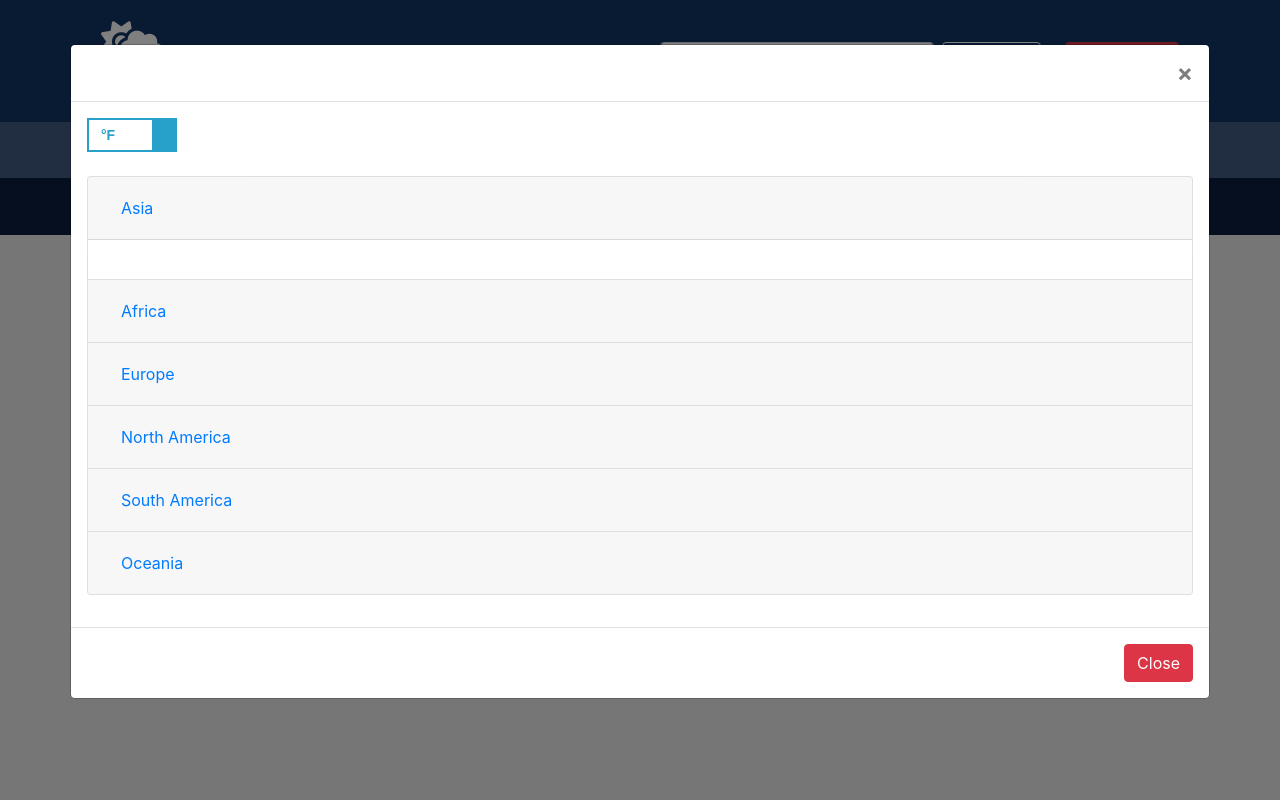
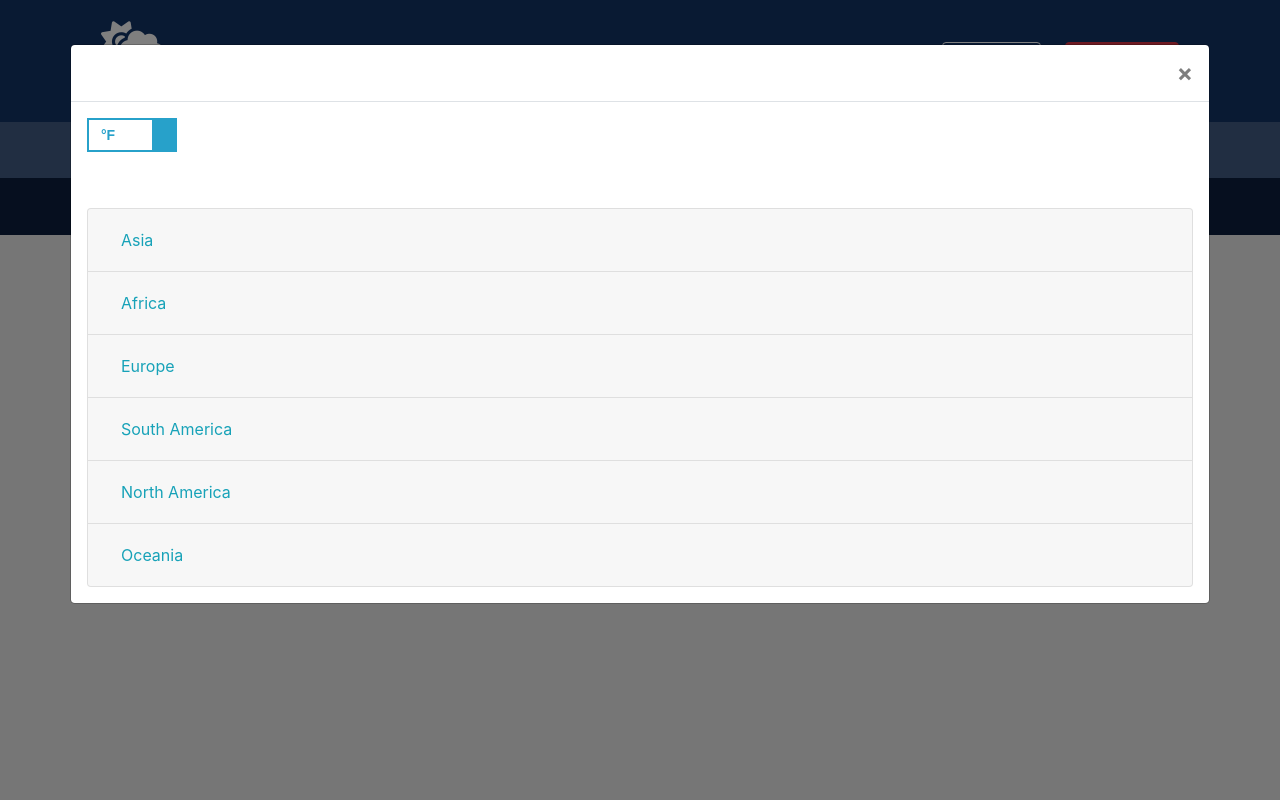
Before and after one commit to sbichpuriya11/Rainfall-Analysis, a PHP site: page / in a window 1280 px wide, after a click that opens the changed part. Run offline with PHP 8.4, Linux system fonts and the light colour scheme; data that the repository does not hold is empty; some libraries are stand-ins or nearby versions.

Commit message:
Add files via upload

```diff
--- a/Inherited/index.php
+++ b/Inherited/index.php
@@ -1,24 +1,16 @@
 <?php
-$db['db_host']="localhost";
-$db['db_user']="root";
-$db['db_pass']="";
-$db['db_name']="countries";
-foreach($db as $key => $value){
-define(strtoupper($key), $value);
-}
-$connection = mysqli_connect(DB_HOST,DB_USER,DB_PASS,DB_NAME);
+
+include 'includes/db.php';
 ?>
 <!DOCTYPE html>
 <html lang="en">
-
   <head>
     <meta charset="UTF-8">
     <meta name="viewport" content="width=device-width, initial-scale=1.0">
     <title>Project</title>
     <link rel="shortcut icon" href="raining.png" type="image/x-icon">
     <link rel="stylesheet" href="css/style.css">
-
-
+    <script src="js/main.js"></script>
     <!--Bootstrap-->
     <link href="https://stackpath.bootstrapcdn.com/bootstrap/4.4.1/css/bootstrap.min.css" rel="stylesheet">
     <script src="https://code.jquery.com/jquery-3.4.1.slim.min.js"></script>
@@ -28,13 +20,10 @@ $connection = mysqli_connect(DB_HOST,DB_USER,DB_PASS,DB_NAME);
     <link href="https://fonts.googleapis.com/css?family=Montserrat&display=swap" rel="stylesheet">
     <!--Fontawesome-->
     <script src="https://kit.fontawesome.com/ac8add5dc3.js" crossorigin="anonymous"></script>
-
     <!--Custom Bootstrap for celcius and farhenote toggling-->
 
 
-
   </head>
-
   <body class="bg">
     <div class="container-fluid background">
       <div class="container">
@@ -47,7 +36,6 @@ $connection = mysqli_connect(DB_HOST,DB_USER,DB_PASS,DB_NAME);
           aria-label="Toggle navigation">
           <div style="border:1px solid white; color:white!important;outline:none;border-radius: 2px; padding:3px;"><span class="navbar-toggler-icon"></span>Menu</div>
           </button>
-
           <div class="collapse navbar-collapse" id="navbarSupportedContent">
             <ul class="navbar-nav ml-auto">
               <li class="nav-item active">
@@ -56,29 +44,25 @@ $connection = mysqli_connect(DB_HOST,DB_USER,DB_PASS,DB_NAME);
               <li class="nav-item">
                 <a class="nav-link" href="#">Link</a>
               </li>
-
               <li class="nav-item">
                 <a class="nav-link" href="#">Disabled</a>
               </li>
             </ul>
             <form class="form-inline my-2 my-lg-0 p-4">
-                        <input class="form-control mr-sm-2" type="search" placeholder="Search By City or Postcode"
+              <input class="form-control mr-sm-2" type="search" style="font-size:12px" placeholder="Search City or Postcode"
               aria-label="Search" id="search-field">
               <button class="btn btn-outline-success my-2 my-sm-0" type="submit">Search <i class="fas fa-search"></i></button>
             </form>
-
-
-
-                    <a href="" data-toggle="modal" type="button" class="btn btn-danger" data-placement=" bottom" data-target="#mymodal"><strong>IN <i class="fas fa-globe-asia"></i> |  C &deg; <i class="fas fa-caret-down"></i></strong></a>
+            <a href="" data-toggle="modal" type="button" class="btn btn-danger" data-placement="bottom" data-target="#mymodal">
+            	IN <i class="fas fa-globe-asia"></i> |  C &deg; <i class="fas fa-caret-down"></i>
+            </a>
             <div class="modal fade p-3" id="mymodal" role="dialog">
               <div class="modal-dialog modal-xl">
                 <div class="modal-content">
                   <div class="modal-header">
-                                    <button type="button" class="close text-left" data-dismiss="modal">&times;</button>
+                    <button type="button" class="close" data-dismiss="modal">&times;</button>
                   </div>
                   <div class="modal-body">
-
-
 
                     <div class="onoffswitch4">
                       <input type="checkbox" name="onoffswitch4" class="onoffswitch4-checkbox" id="myonoffswitch4" checked>
@@ -96,97 +80,103 @@ $connection = mysqli_connect(DB_HOST,DB_USER,DB_PASS,DB_NAME);
 
 
 
-
-<div class="accordion py-3" id="accordionExample">
-  <div class="card z-depth-0 bordered">
+                    <div class="accordion pt-5" id="accordionExample">
+                      <div class="card">
                         <div class="card-header" id="headingOne">
                           <h5 class="mb-0">
-        <button class="btn btn-link w-100 text-left text-decoration-none" type="button" data-toggle="collapse" data-target="#collapseOne" aria-expanded="false" aria-controls="collapseOne">
+                          <button class="btn btn-link w-100 text-left text-decoration-none text-info" type="button" data-toggle="collapse" data-target="#collapseOne" aria-expanded="true" aria-controls="collapseOne">
                           Asia
                           </button>
                           </h5>
                         </div>
-    <div id="collapseOne" class="collapse show" aria-labelledby="headingOne"
-      data-parent="#accordionExample">
-      <div class="card-body">
-          <!--List goes here-->
+                        <div id="collapseOne" class="collapse" aria-labelledby="headingOne" data-parent="#accordionExample">
+
+                          <div class="card-body text-dark">
+                            <?php
+                              include 'includes/asia.php';
+                            ?>
                           </div>
                         </div>
                       </div>
-  <div class="card z-depth-0 bordered">
+                      <div class="card">
                         <div class="card-header" id="headingTwo">
                           <h5 class="mb-0">
-        <button class="btn btn-link w-100 text-left collapsed text-decoration-none" type="button" data-toggle="collapse" data-target="#collapseTwo" aria-expanded="false" aria-controls="collapseTwo">
+                          <button class="btn btn-link w-100 text-left text-decoration-none text-info" type="button" data-toggle="collapse" data-target="#collapseTwo" aria-expanded="false" aria-controls="collapseTwo">
                           Africa
+
                           </button>
                           </h5>
                         </div>
                         <div id="collapseTwo" class="collapse" aria-labelledby="headingTwo" data-parent="#accordionExample">
-      <div class="card-body">
-       <!--List goes here-->
+                          <div class="card-body text-dark">
+
+                          <?php
+                              include 'includes/africa.php';
+                            ?>
                           </div>
                         </div>
                       </div>
-  <div class="card z-depth-0 bordered">
+                      <div class="card">
                         <div class="card-header" id="headingThree">
                           <h5 class="mb-0">
-        <button class="btn btn-link w-100 text-left text-decoration-none collapsed" type="button" data-toggle="collapse"
-          data-target="#collapseThree" aria-expanded="false" aria-controls="collapseThree">
+                          <button class="btn btn-link w-100 text-decoration-none text-info text-left" type="button" data-toggle="collapse" data-target="#collapseThree" aria-expanded="false" aria-controls="collapseThree">
                           Europe
                           </button>
                           </h5>
                         </div>
-
-    <div id="collapseTwo" class="collapse" aria-labelledby="headingTwo" data-parent="#accordionExample">
-      <div class="card-body">
-       <!--List goes here-->
+                        <div id="collapseThree" class="collapse" aria-labelledby="headingThree" data-parent="#accordionExample">
+                          <div class="card-body text-dark">
+                          <?php
+                              include 'includes/europe.php';
+                            ?>
                           </div>
                         </div>
                       </div>
-  <div class="card z-depth-0 bordered">
+                      <div class="card">
                         <div class="card-header" id="headingThree">
                           <h5 class="mb-0">
-        <button class="btn btn-link w-100 text-left text-decoration-none collapsed" type="button" data-toggle="collapse"
-          data-target="#collapseThree" aria-expanded="false" aria-controls="collapseThree">
+                          <button class="btn btn-link w-100 text-decoration-none text-info text-left" type="button" data-toggle="collapse" data-target="#collapseFour" aria-expanded="false" aria-controls="collapseThree">
+                          South America
+                          </button>
+                          </h5>
+                        </div>
+                        <div id="collapseFour" class="collapse" aria-labelledby="headingThree" data-parent="#accordionExample">
+                          <div class="card-body text-dark">
+                          <?php
+                              include 'includes/southAmerica.php';
+                            ?>
+                          </div>
+                        </div>
+                      </div>
+                      <div class="card">
+                        <div class="card-header" id="headingThree">
+                          <h5 class="mb-0">
+                          <button class="btn btn-link w-100 text-decoration-none text-info text-left" type="button" data-toggle="collapse" data-target="#collapseFive" aria-expanded="false" aria-controls="collapseThree">
                           North America
                           </button>
                           </h5>
                         </div>
-
-    <div id="collapseTwo" class="collapse" aria-labelledby="headingTwo" data-parent="#accordionExample">
-      <div class="card-body">
-       <!--List goes here-->
+                        <div id="collapseFive" class="collapse" aria-labelledby="headingThree" data-parent="#accordionExample">
+                          <div class="card-body text-dark">
+                          <?php
+                              include 'includes/northAmerica.php';
+                            ?>
                           </div>
                         </div>
                       </div>
-  <div class="card z-depth-0 bordered">
+                      <div class="card">
                         <div class="card-header" id="headingThree">
                           <h5 class="mb-0">
-        <button class="btn btn-link w-100 text-left text-decoration-none collapsed" type="button" data-toggle="collapse"
-          data-target="#collapseThree" aria-expanded="false" aria-controls="collapseThree">
-         South America
-        </button>
-      </h5>
-    </div>
-
-    <div id="collapseTwo" class="collapse" aria-labelledby="headingTwo" data-parent="#accordionExample">
-      <div class="card-body">
-       <!--List goes here-->
-      </div>
-    </div>
-  </div>
-  <div class="card z-depth-0 bordered">
-    <div class="card-header" id="headingThree">
-      <h5 class="mb-0">
-        <button class="btn btn-link w-100 text-left text-decoration-none collapsed" type="button" data-toggle="collapse"
-          data-target="#collapseThree" aria-expanded="false" aria-controls="collapseThree">
+                          <button class="btn btn-link w-100 text-decoration-none text-info text-left" type="button" data-toggle="collapse" data-target="#collapseSix" aria-expanded="false" aria-controls="collapseThree">
                           Oceania
                           </button>
                           </h5>
                         </div>
-    <div id="collapseThree" class="collapse" aria-labelledby="headingThree" data-parent="#accordionExample">
-      <div class="card-body">
-          <!--List goes here-->
+                        <div id="collapseSix" class="collapse" aria-labelledby="headingThree" data-parent="#accordionExample">
+                          <div class="card-body text-dark">
+                          <?php
+                              include 'includes/oceania.php';
+                            ?>
                           </div>
                         </div>
                       </div>
@@ -205,28 +195,21 @@ $connection = mysqli_connect(DB_HOST,DB_USER,DB_PASS,DB_NAME);
 
 
 
+
+
                   </div>
 
-                                <div class="modal-footer">
-                                    <button type="button" class="btn btn-danger" data-dismiss="modal">Close</button>
+
                 </div>
               </div>
+            </div>
+          </div>
+        </nav>
       </div>
     </div>
 
 
 
-
-
-
-
-
-
-                </div>
-
-            </nav>
-        </div>
-    </div>
 
     <div class="container-fluid p-3" id="city-temperature">
       <div class="container">
@@ -237,6 +220,8 @@ $connection = mysqli_connect(DB_HOST,DB_USER,DB_PASS,DB_NAME);
         </div>
       </div>
   	</div>
+
+
     <div class="container-fluid p-3" style="background-color:#0C1F3E">
       <div class="container">
         <div class="row">
@@ -256,17 +241,5 @@ $connection = mysqli_connect(DB_HOST,DB_USER,DB_PASS,DB_NAME);
 
 
 
-
-
-
-
-
-
-
-
-
-
-
   </body>
-
 </html>
```
Lines whose indentation alone changed are shown as unchanged.
